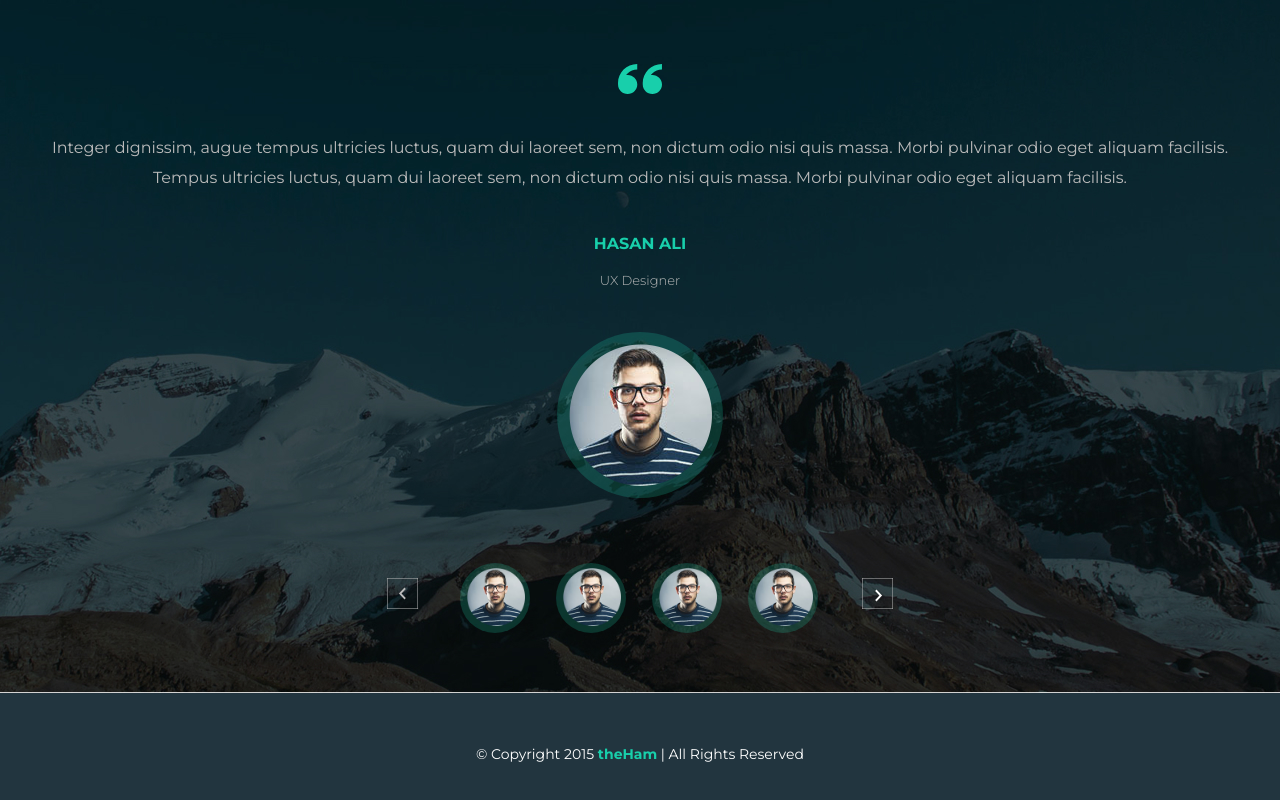
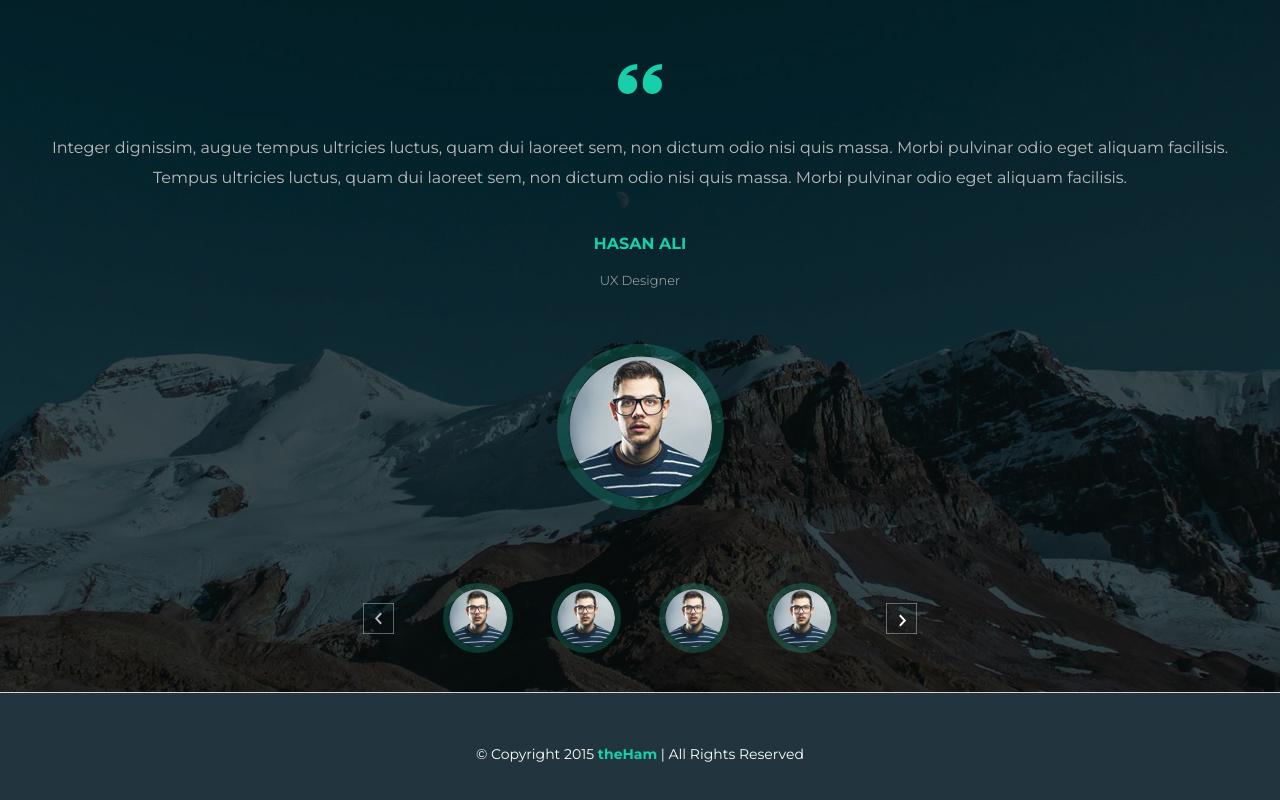
Before and after one commit to JuliaFkis/Hum, a plain HTML site: page index.html in a window 1280 px wide. Shown: the part 4958-5758 px from the top of the page. Drawn offline with Linux system fonts and the light colour scheme.

Commit message:
redesigned circles around the photo

```diff
--- a/css/style.css
+++ b/css/style.css
@@ -510,17 +510,8 @@
 }
 .reviews-img{
     margin-top: 50px;
-    z-index: 1;
-
-}
-.elipce{
+    border: 12px solid rgb(31, 218, 181, 0.2);;
     border-radius: 100px;
-    background-color: rgba(31, 218, 181, 0.2);
-    width: 166px;
-    height: 166px;
-    z-index: 1;
-    margin: 0 auto;
-    margin-top: -157px;
 }
 
 .carousel{
@@ -533,11 +524,11 @@
 }
 .left-arrow{
     margin-right: 30px;
-    margin-top: 10px;
+    margin-top: 20px;
 }
 .right-arrow{
     margin-left: 30px;
-    margin-top: 10px;
+    margin-top: 20px;
 }
 .hover-arrow:active rect, .hover-arrow:hover rect{
     fill-opacity: 100;
@@ -545,28 +536,16 @@
     stroke-opacity: 0;
 }
 
-.carousel-img{
-    position: relative;
-    z-index: 1;
-}
 .carousel-people-img{
     height: 58px;
     width: 58px;
     margin-left: 19px;
     margin-right: 19px;
+    border: 6px solid rgb(31, 218, 181, 0.2);;
+    border-radius: 100px;
 
 }
 
-.elipce-small{
-    border-radius: 100px;
-    width: 70px;
-    height: 70px;
-    background-color: rgba(31, 218, 181, 0.2);
-    position: absolute;
-    top: -5px;
-    left: 12px;
-    z-index: -1;
-}
 
 /*---------FOOTER--------*/
 
```
Also changed, not shown: script/portfolio.js (line endings or trailing spaces).
